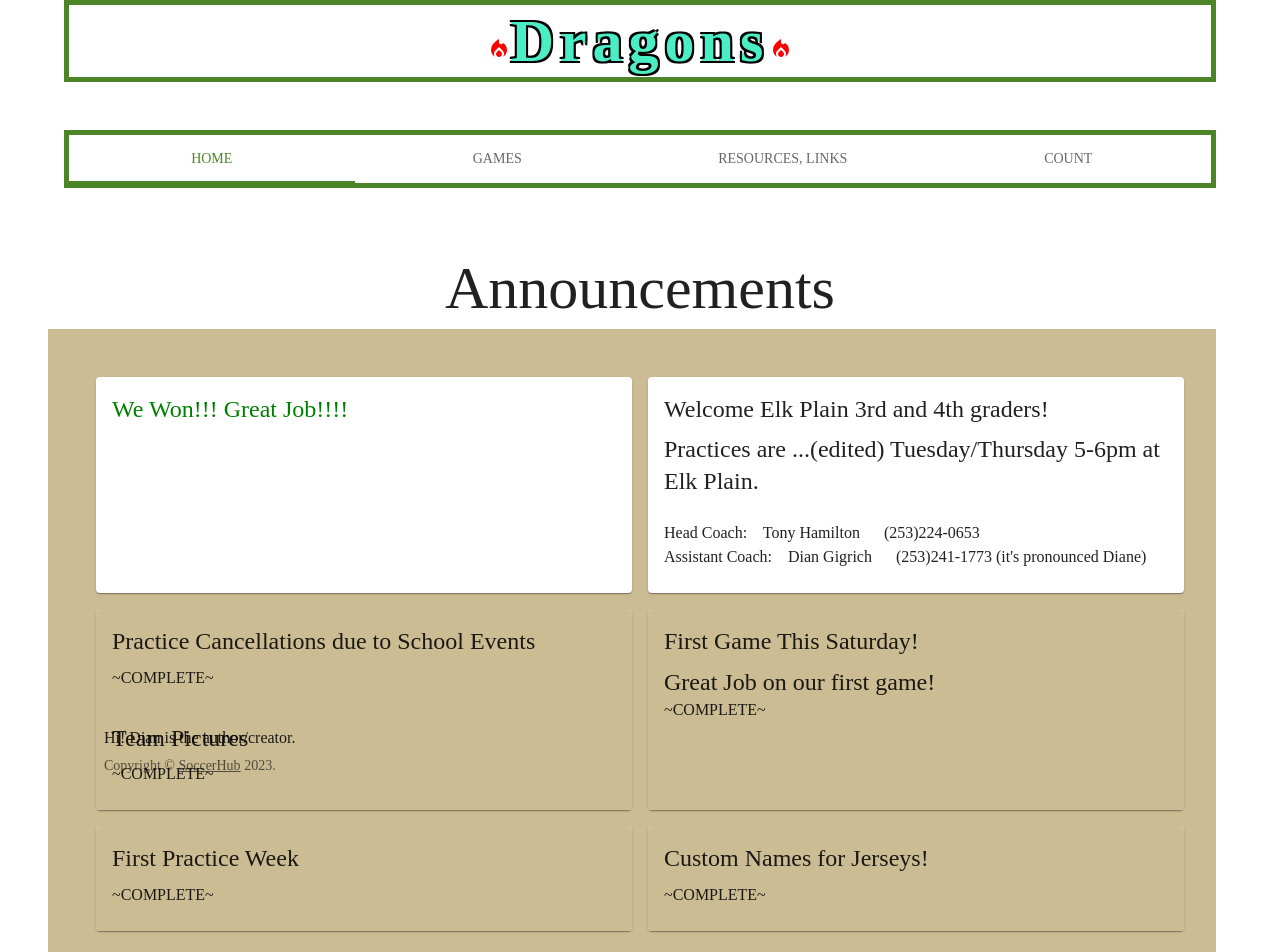
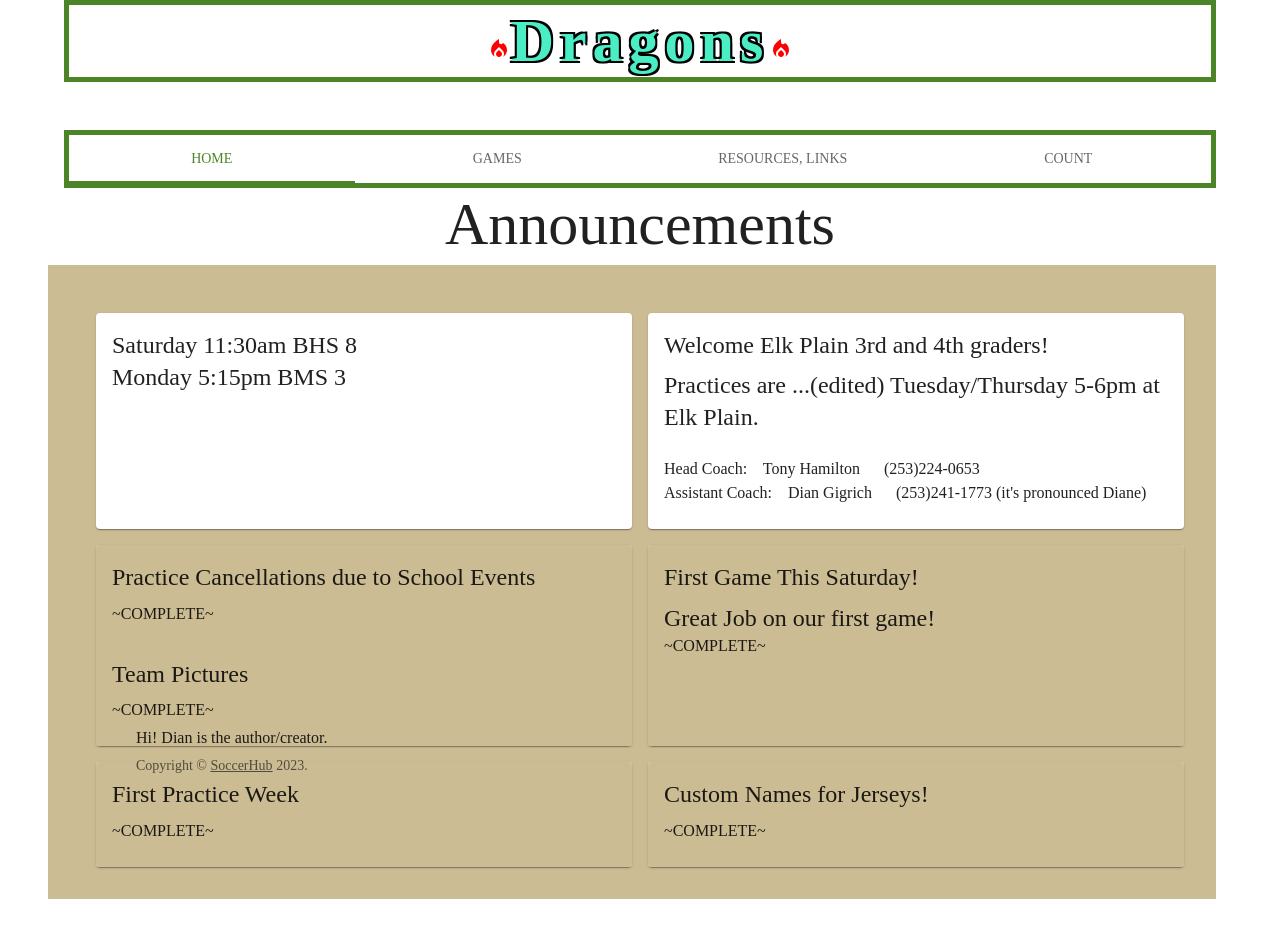
Before and after one commit to DianGigrich/SoccerHub, a React (Create React App) app: page / in a window 1280 px wide. Shown: the top 952 px of the page. Built offline with nearby package versions, Linux system fonts and the light colour scheme.

Commit message:
fixed footer VH

```diff
--- a/src/components/Footer.js
+++ b/src/components/Footer.js
@@ -21,7 +21,7 @@ export default function StickyFooter({props}) {
       sx={{
         display: 'flex',
         flexDirection: 'column',
-        minHeight: '100vh',
+        p: 4
       }}
     >
 
--- a/src/components/pages/Home.js
+++ b/src/components/pages/Home.js
@@ -1,14 +1,10 @@
 import React from 'react';
-import { Box, Container, Grid, Card, CardContent, Typography } from '@mui/material';
+import { Container, Grid, Card, CardContent, Typography } from '@mui/material';
 
 
 export default function Home(props) {
     return (
-        <Box sx={{
-            pt: 8,
-            pb: 6,
-        }}
-        >
+<>
             <Container>
 
                 <Typography
@@ -29,8 +25,10 @@ export default function Home(props) {
                         sx={{ height: '100%', display: 'flex', flexDirection: 'column' }}
                     >
                         <CardContent sx={{ flexGrow: 1 }}>
-                            <Typography gutterBottom variant="h5" component="h1" color="green">
-                                We Won!!! Great Job!!!!
+                            <Typography gutterBottom variant="h5" component="h1">
+                                Saturday 11:30am BHS 8
+                                <br/>
+                                Monday 5:15pm BMS 3
                             </Typography>
                         </CardContent>
                     </Card>
@@ -129,6 +127,6 @@ export default function Home(props) {
 
                 </Grid>
             </Grid>
-        </Box>
+        </>
     )
 }
--- a/src/components/pages/Resources.js
+++ b/src/components/pages/Resources.js
@@ -3,8 +3,6 @@ import { Box, Typography, Link, Container, CardMedia } from '@mui/material';
 import Rules from '../../assets/Rules.pdf';
 import Map from '../../assets/Map.pdf';
 import Facility from '../../assets/Facility.jpg';
-
-
 
 export default function Resources(props) {
     return (
```
